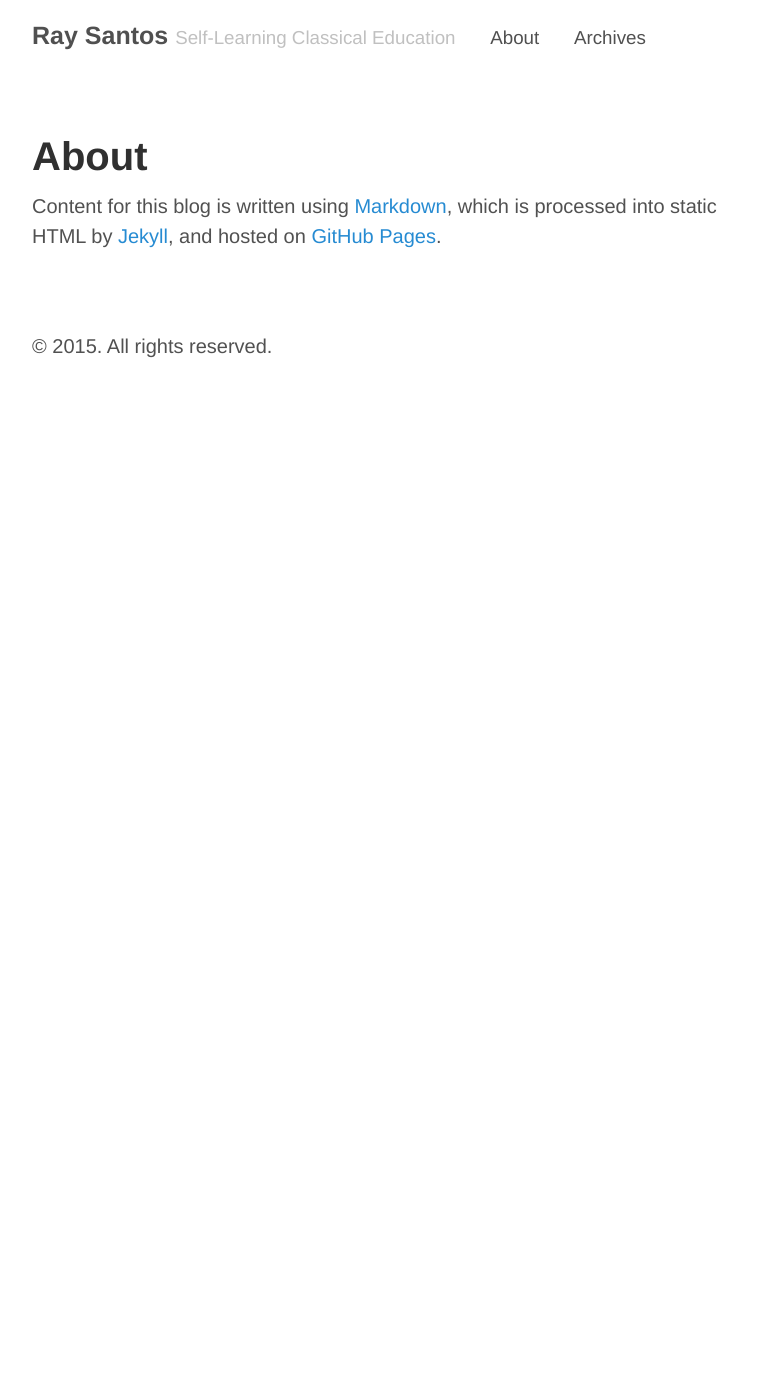
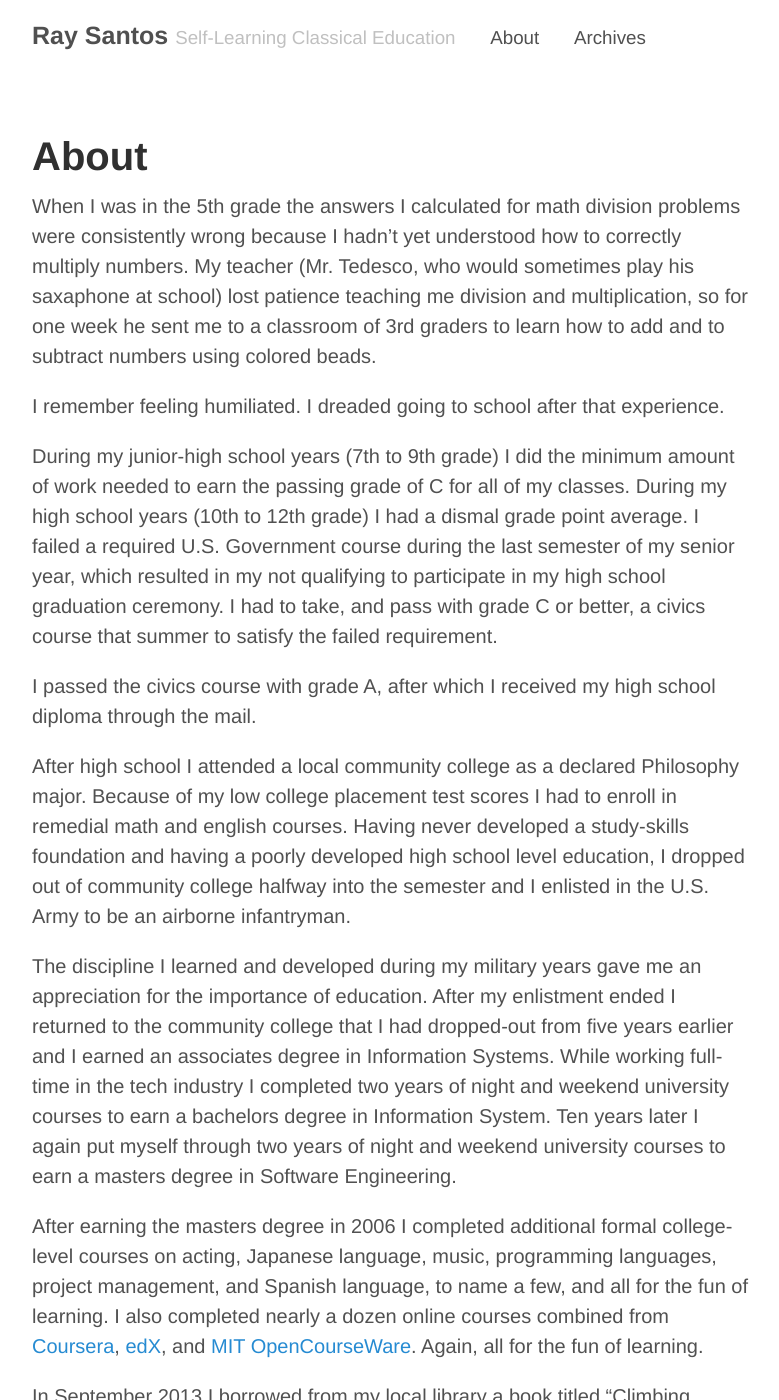
Before and after one commit to raysantoscom/raysantoscom.github.io, a Jekyll site: the page built from about.md, in a window 1280 px wide and 1400 px high. Shown: the whole window, without its empty margins (248-1027 px from the left). Built offline with Jekyll 4.4.1, drawn with Linux system fonts in a browser that asks for light colours; Markdown is read by kramdown in place of the engine named in the settings; some of the changed text lies outside the part shown.

Commit message:
about.md - Added my About story.

```diff
--- a/about.md
+++ b/about.md
@@ -3,4 +3,39 @@ layout: page
 title: About
 ---
 
+When I was in the 5th grade the answers I calculated for math division problems were consistently wrong because I hadn't yet understood how to correctly multiply numbers. My teacher (Mr. Tedesco, who would sometimes play his saxaphone at school) lost patience teaching me division and multiplication, so for one week he sent me to a classroom of 3rd graders to learn how to add and to subtract numbers using colored beads.
+
+I remember feeling humiliated. I dreaded going to school after that experience.
+
+During my junior-high school years (7th to 9th grade) I did the minimum amount of work needed to earn the passing grade of C for all of my classes. During my high school years (10th to 12th grade) I had a dismal grade point average. I failed a required U.S. Government course during the last semester of my senior year, which resulted in my not qualifying to participate in my high school graduation ceremony. I had to take, and pass with grade C or better, a civics course that summer to satisfy the failed requirement.
+
+I passed the civics course with grade A, after which I received my high school diploma through the mail.
+
+After high school I attended a local community college as a declared Philosophy major. Because of my low college placement test scores I had to enroll in remedial math and english courses. Having never developed a study-skills foundation and having a poorly developed high school level education, I dropped out of community college halfway into the semester and I enlisted in the U.S. Army to be an airborne infantryman.
+
+The discipline I learned and developed during my military years gave me an appreciation for the importance of education. After my enlistment ended I returned to the community college that I had dropped-out from five years earlier and I earned an associates degree in Information Systems. While working full-time in the tech industry I completed two years of night and weekend university courses to earn a bachelors degree in Information System. Ten years later I again put myself through two years of night and weekend university courses to earn a masters degree in Software Engineering.
+
+After earning the masters degree in 2006 I completed additional formal college-level courses on acting, Japanese language, music, programming languages, project management, and Spanish language, to name a few, and all for the fun of learning. I also completed nearly a dozen online courses combined from [Coursera](https://www.coursera.org), [edX](https://www.edx.org), and [MIT OpenCourseWare](http://ocw.mit.edu/index.htm). Again, all for the fun of learning.
+
+In September 2013 I borrowed from my local library a book titled "Climbing Parnassus - A New Apologia for Greek and Latin" by Tracy Lee Simmons, which got me interested in the Classical Education movement. Up to that point the majority of my post high school academic work focused on learning the theory and skills I needed to build a career in the software industry.
+
+I now wanted to get the classical education I never had.
+
+Since September 2013 I've done random casual reading about Classical Education topics and I've skimmed through several introductory Latin language books. I've also researched colleges and universities that offer Classical Education Studies degree programs online.
+
+In the end, I decided to give myself a classical education through self-directed study.
+
+I created this blog site to record my plans, thoughts, works, and discoveries made during my self-directed classical education journey. I expect this to be a lifetime pursuit of classical education learning.
+
+You're welcomed to join me.
+
+--Ray Santos
+
+San Diego, CA<br>
+September 17, 2015
+<br>
+<br>
+
+-----
+
 Content for this blog is written using [Markdown](http://en.wikipedia.org/wiki/Markdown), which is processed into static HTML by [Jekyll](http://jekyllrb.com/), and hosted on [GitHub Pages](https://pages.github.com/).
```
